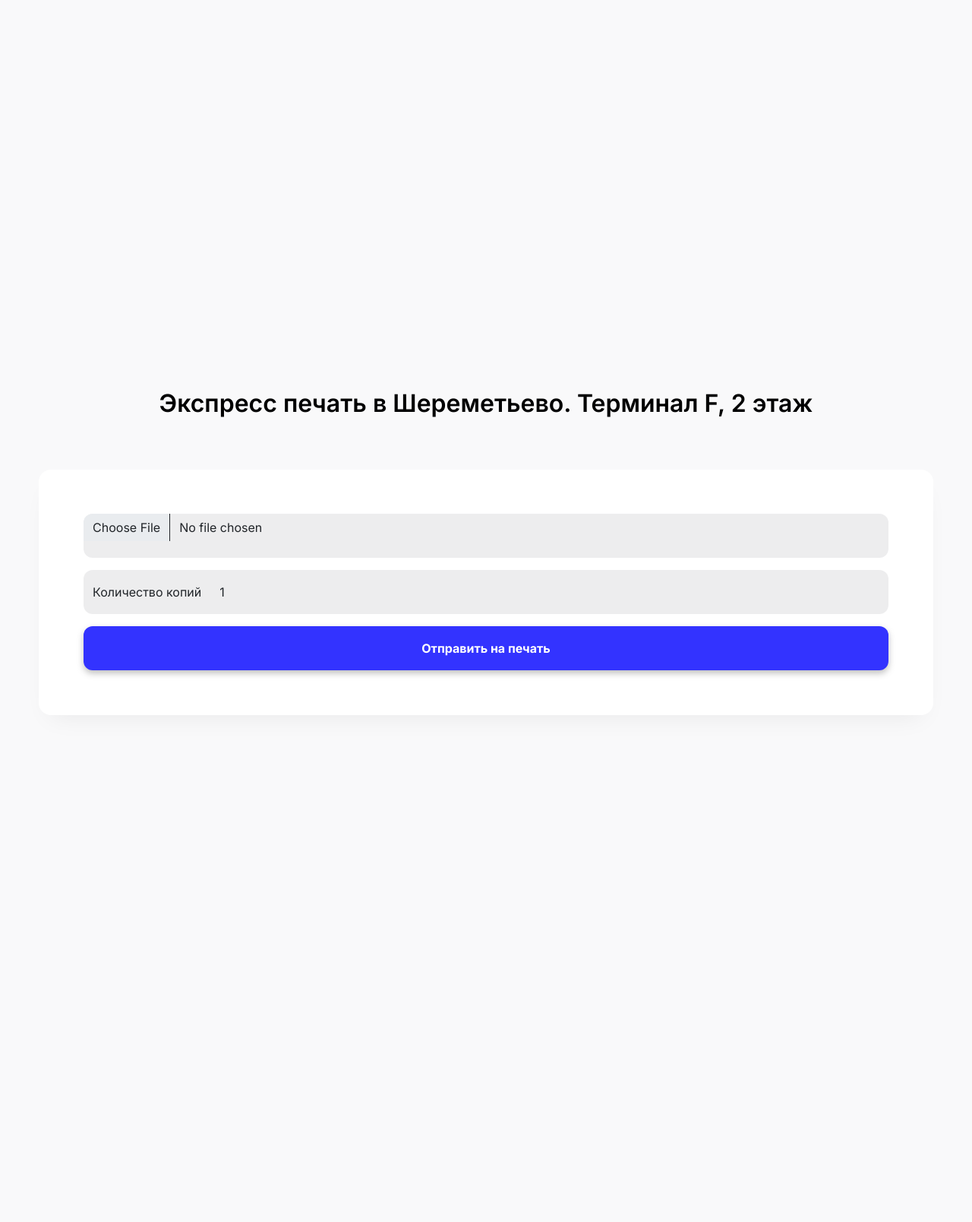
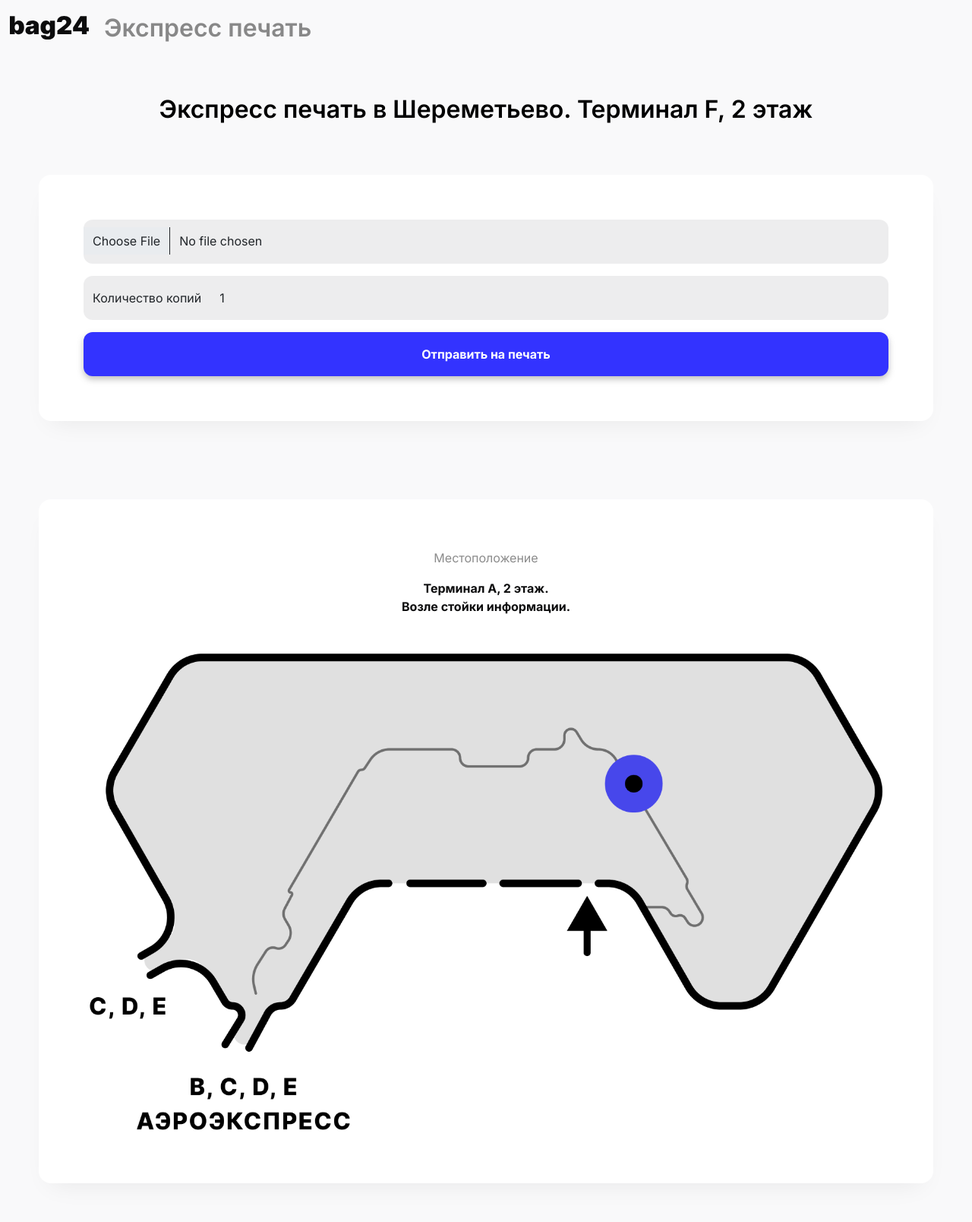
Before and after one commit to xakermonkey/expressprinting, a Django app: page /user/1 in a window 1280 px wide. Shown: the whole page at 76% size. Before the commit the page ends 889 px from the top, so only its background shows below. Run offline with Django 4.2, Linux system fonts and the light colour scheme; data comes from the database, SQL or seed files in the repository; some libraries are stand-ins or nearby versions.

Commit message:
Обновление меню пользователя

```diff
--- a/templates/static/css/style.css
+++ b/templates/static/css/style.css
@@ -95,7 +95,13 @@ h2 {
   .modal-right.modal.show .modal-dialog {
     transform: translate(0, 0); }
 /*=================================================================================================*/
-
+.nav-title {
+            color: #0C0C0D7A;
+            font-size: 32px;
+            font-weight: 600;
+    margin-left: 5%;
+    width: 300px;
+        }
 
 
 /*=================================================================================================*/
@@ -481,7 +487,7 @@ input[type=number]::-webkit-outer-spin-button {
     background: #FFFFFF;
     box-shadow: 0 16px 32px -16px rgba(0, 0, 0, 0.08);
     border-radius: 16px;
-    min-width: 576px;
+    /*min-width: 576px;*/
     padding: 5.56%;
     /*margin-right: 1.67%;*/
 }
--- a/templates/user_form.html
+++ b/templates/user_form.html
@@ -4,21 +4,26 @@
 {% block title %}{{ pos.name }}{% endblock %}
 
 {% block content %}
-    {#    <nav class="nav">#}
-    {#        <div class="nav-left">#}
-    {#            <a class="" href="#"><img src="{% static 'images/header.svg' %}" style="width: 104px;"></a>#}
-    {#            <a class="" id="" href="#" style="margin-left: 24%"><img src="{% static 'images/arrow_back.svg' %}"#}
-    {#                                                                     style="width: 60px; "></a>#}
-    {#        </div>#}
-    {#        <div class="nav-right">#}
-    {#            <label class="semi f-18 black">Владислав Старун</label>#}
-    {#            <a class="" href="#" style="color: #3333FF">Настройки</a>#}
-    {#        </div>#}
-    {#    </nav>#}
+    <style>
+    @media screen and (max-width: 980px) {
+        .nav-title {
+            color: #0C0C0D7A;
+            font-size: 26px;
+            font-weight: 600;
+            margin-left: 12px;
+            width: 240px;
+        }
+    }
+    </style>
+    <nav class="nav">
+        <div class="nav-left">
+            <a class="" href="#"><img src="{% static 'images/header.svg' %}" style="width: 104px;"></a>
+            <div class="nav-title" id="" href="#" style="margin-left: 5%">Экспресс печать</div>
+        </div>
+    </nav>
 
-    <div style="display: flex; margin-top: 40%;justify-content: center;">
+    <div align="center" style="margin-top: 5%">
         <h2 class="middle" style="color: black;margin-bottom: 1rem;">Экспресс печать в {{ pos.name }}</h2>
-        {#                <label class="semi f-16 grey">Выберите необходимые для возврата вещи</label>#}
     </div>
     <style>
         .input-group {
@@ -43,7 +48,7 @@
                 <div id="file1">
                     <div class="input-group mb-3">
                         <input type="file" class="form-control" accept="application/pdf,application/msword,
-  application/vnd.openxmlformats-officedocument.wordprocessingml.document" name="file1" id="inputGroupFile02">
+  application/vnd.openxmlformats-officedocument.wordprocessingml.document" name="file1" id="inputGroupFile02" style="padding: 1rem 0.75rem;">
                     </div>
                     <div class="input-group mb-3 ls">
                         <span class="input-group-text">Количество копий</span>
@@ -54,6 +59,16 @@
             <button id="send" class="btn btn-next bold">Отправить на печать</button>
         </div>
     </div>
+
+    <div style="display: flex;flex-direction: column;padding: 4%;">
+                {#================================================== Схема==================#}
+                <div align="center" class="div-choice-delivery-company">
+                    <label class="semi f-16 grey" style="margin-bottom: 1.55%">Местоположение</label>
+                    <label class="bold f-16 black" style="margin-bottom: 4.64%">Терминал А, 2 этаж.<br>
+                        Возле стойки информации.</label>
+                    <img src="{% static 'images/scheme.png' %}">
+                </div>
+            </div>
 
 {% endblock %}
 
```
Also changed, not shown: templates/operator_form.html (+0 -7 lines).
